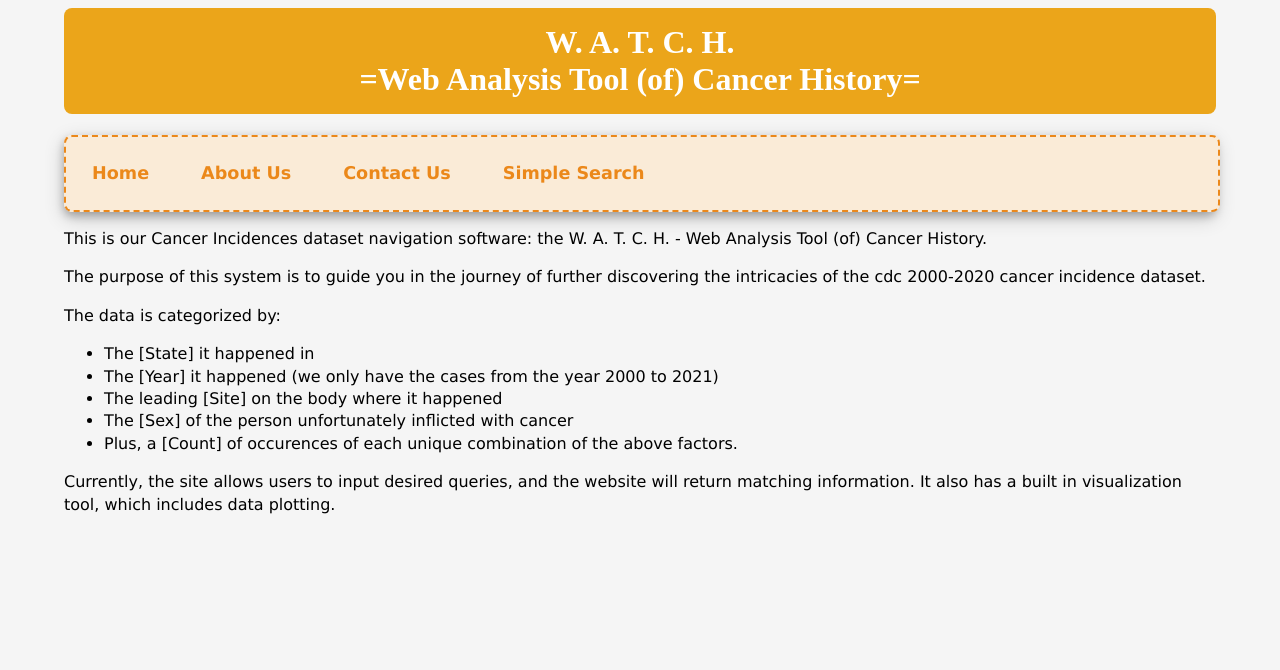
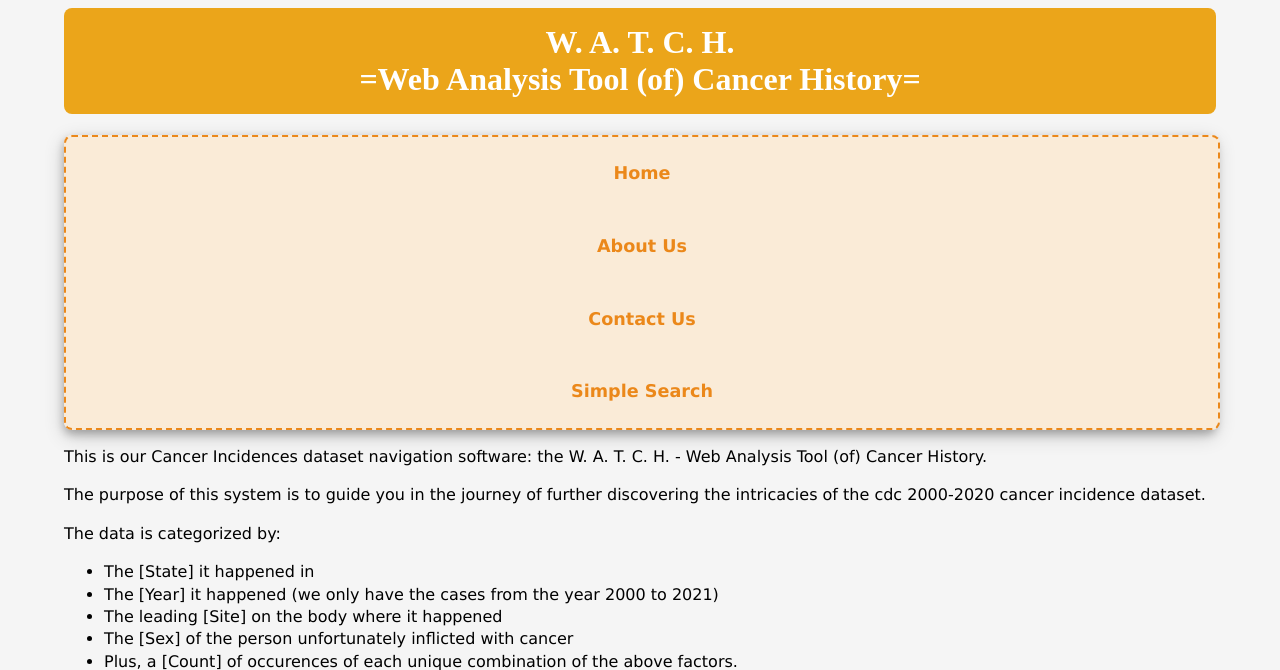
Before and after one commit to CS257-F23/team-project-b, a Flask app: page /about in a window 1280 px wide. Shown: the top 670 px of the page. Run offline with Flask 3, Linux system fonts and the light colour scheme.

Commit message:
css still bad

```diff
--- a/static/datastyle.css
+++ b/static/datastyle.css
@@ -36,11 +36,12 @@ nav ul {
 }
 
 nav li {
-    float: left;
     padding-top: 10px; /* padding around the elements in the navbar*/
     padding-bottom: 10px; /* padding around the elements in the navbar*/
     padding-left: 10px; /* padding around the elements in the navbar*/
     padding-right: 10px; /* padding around the elements in the navbar*/
+    font-size: 1.1em;
+    text-align: center;
     font-size: 1.1em;
     font-weight: bold;
 }
@@ -52,19 +53,12 @@ nav li a {
     text-align: center;
     padding: 14px 16px;
     border-radius: 8px;
-
     transition: padding-top 0.2s, padding-bottom 0.2s;
 }
 
 nav li a:hover {
     color: white;
     background-color: #EBA51A;
-}
-
-nav li {
-    float: left;
-    font-size: 1.1em;
-    font-weight: bold;
 }
 
 
```
